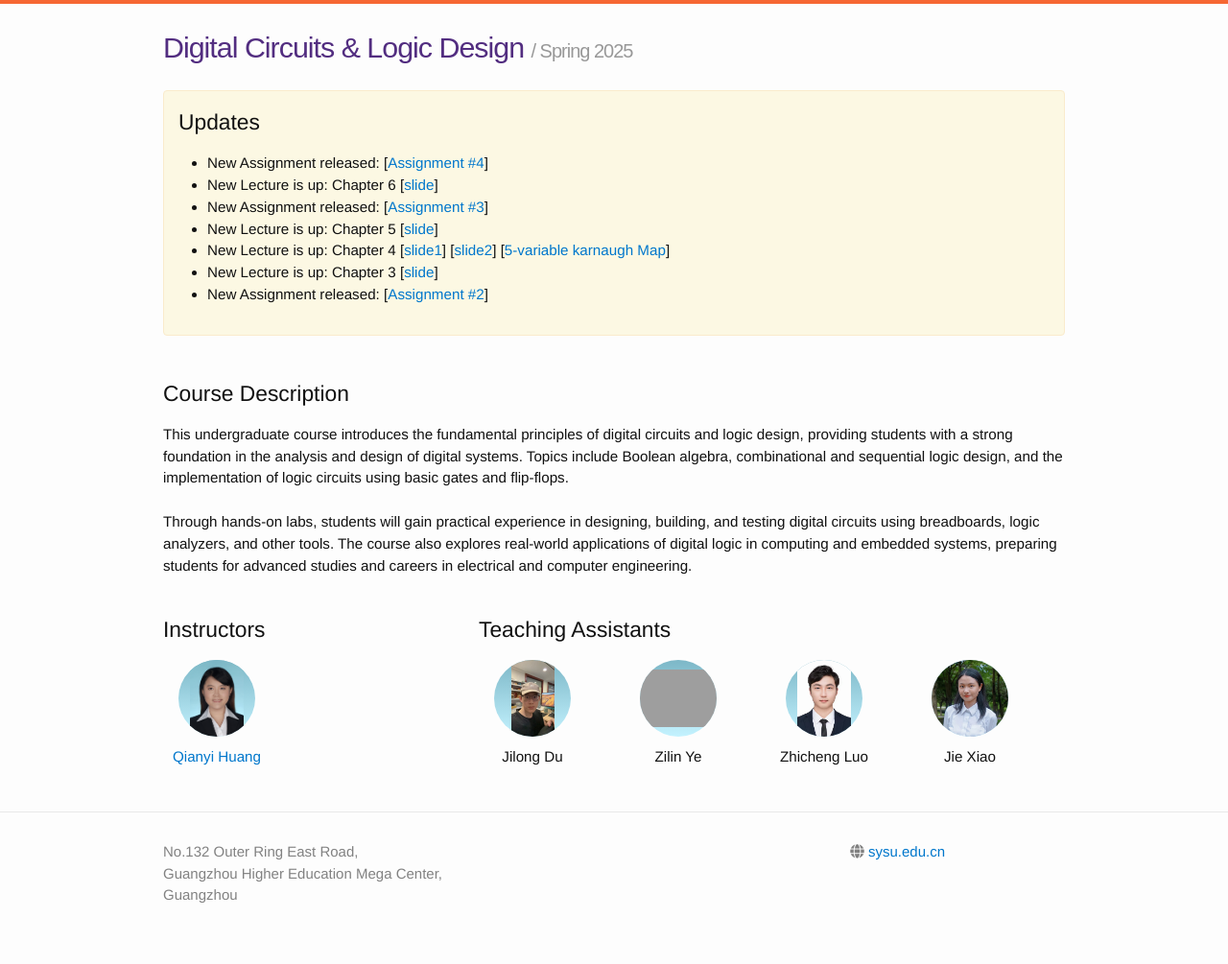
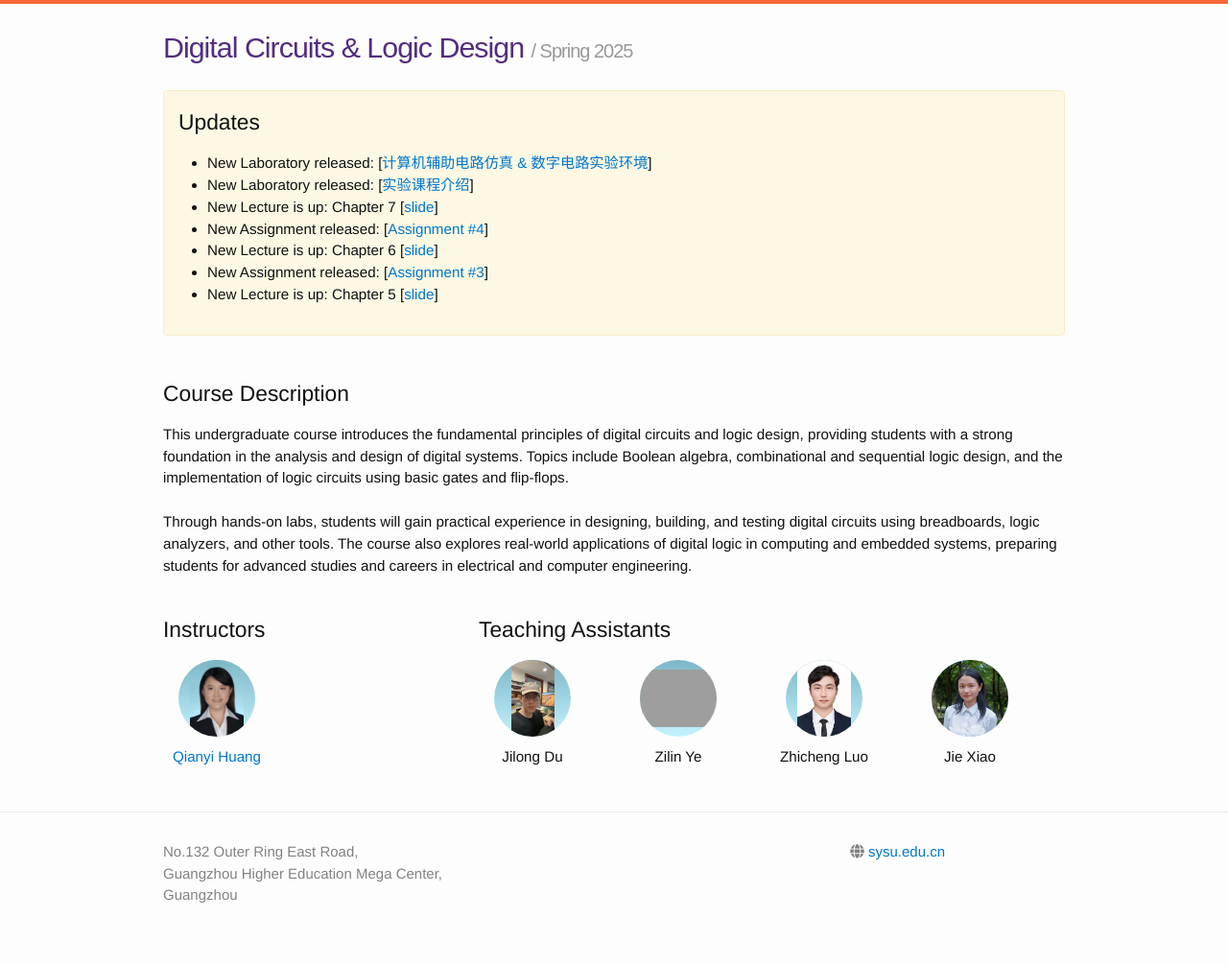
Before and after one commit to huangqy89/dc-2025, a Jekyll site: the page built from index.md, in a window 1280 px wide. Shown: the part 142-1147 px from the top of the page at 96% size. Built offline with Jekyll 4.4.1, drawn with Linux system fonts in a browser that asks for light colours; nearby versions of some CDN libraries; some web fonts are replaced; grey boxes are pictures that could not be loaded.

Commit message:
Add Chapter 7 and Lab1&2

```diff
--- a/_config.yml
+++ b/_config.yml
@@ -57,8 +57,8 @@
       layout: "assignment"
   - scope:
       path: ""
-      type: "laboratory"
+      type: "laboratories"
     values:
-      layout: "laboratories"
+      layout: "laboratory"
 
 repository: huangqy89/dc-2025
--- /dev/null
+++ b/_laboratories/01_introduction.md
@@ -0,0 +1,10 @@
+---
+type: laboratory
+date: 2025-04-09
+title: 实验课程介绍
+tldr: "课程介绍"
+thumbnail: /static_files/laboratory/intro.jpg
+links:
+    - url: /static_files/laboratory/第七周：数字电路与逻辑设计实验介绍.pptx
+      name: slide
+---
--- /dev/null
+++ b/_laboratories/02_experiment1&2.md
@@ -0,0 +1,10 @@
+---
+type: laboratory
+date: 2025-04-09
+title: 计算机辅助电路仿真 & 数字电路实验环境
+tldr: "实验 1 & 2"
+thumbnail: /static_files/laboratory/exp2.jpg
+links:
+    - url: /static_files/laboratory/第七周：实验课概论（实验1、2）.pptx
+      name: slide
+---
```
Also changed, not shown: _layouts/laboratories.html (+11 -11 lines), _lectures/08_Chapter 7.md (added, +10 -0 lines), Gemfile.lock, laboratories.md (renamed from laboratory.md), static_files/laboratory/exp2.jpg (added), static_files/laboratory/intro.jpg (added), static_files/lectures/flip.png (added), 3 other files.
